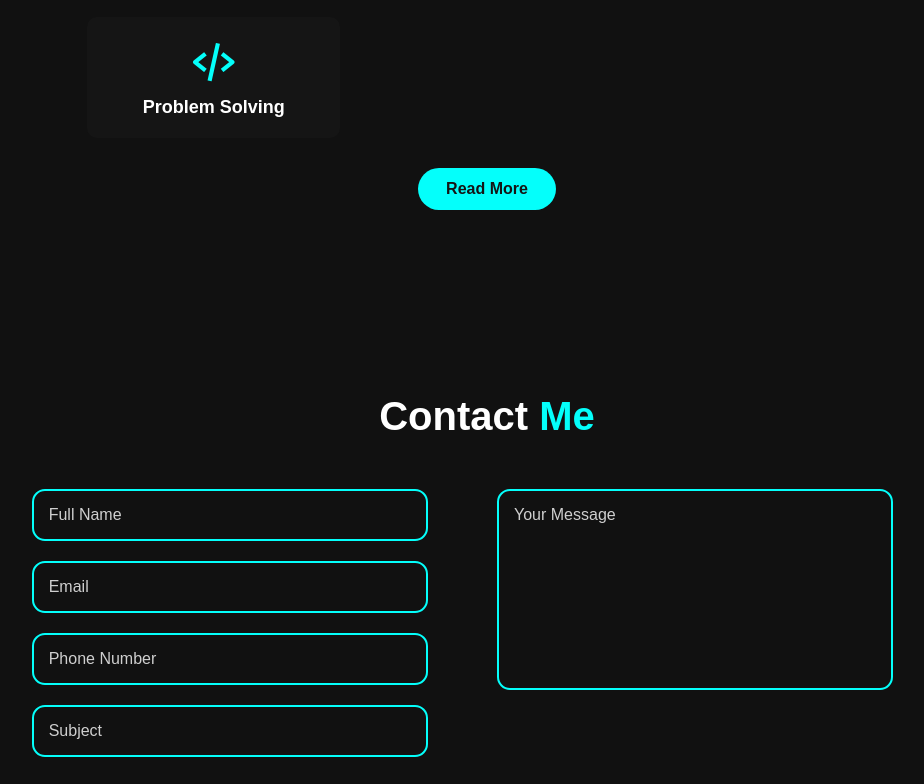
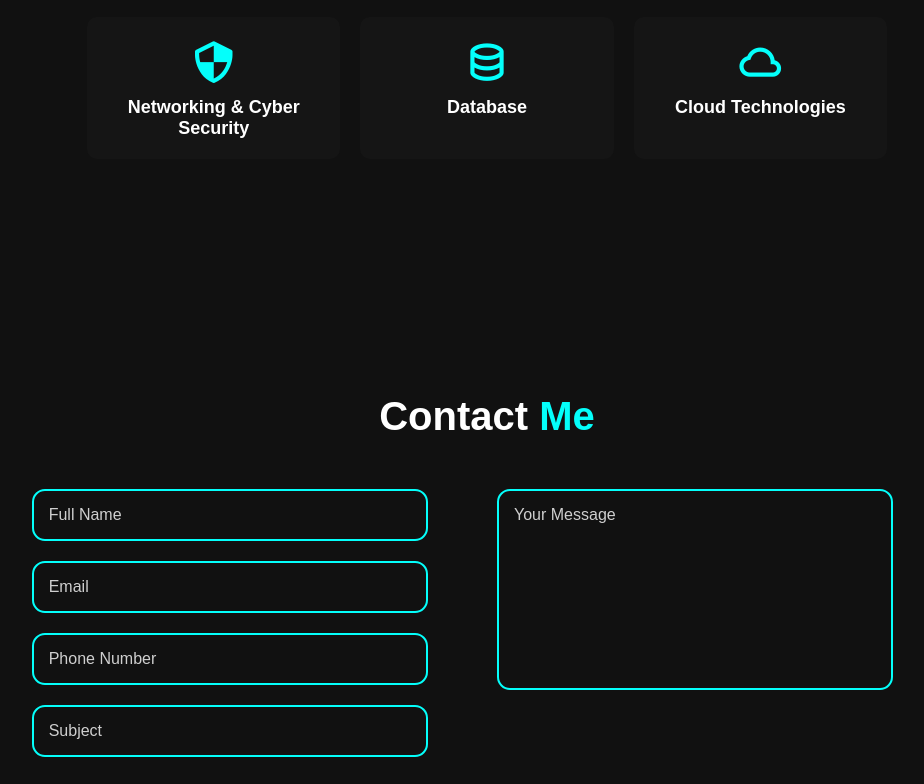
Before and after one commit to ompatelrmit/ompatelrmit.github.io, a plain HTML site: page index.html in a window 1280 px wide. Shown: the part 3054-3838 px from the top of the page, without its empty margins (153-1077 px from the left). Drawn offline with nearby package versions, Linux system fonts and the light colour scheme.

Commit message:
Add some New skills and remove unnecessary features

```diff
--- a/index.html
+++ b/index.html
@@ -158,12 +158,18 @@
               <h3>Programming Languages</h3>
             </div>
             <div class="skill_box">
-              <i class="bx bx-code-alt"></i>
-              <h3>Problem Solving</h3>
+              <i class="bx bx-shield-quarter"></i>
+              <h3>Networking & Cyber Security</h3>
+            </div>
+            <div class="skill_box">
+              <i class="bx bx-data"></i>
+              <h3>Database</h3>
+            </div>
+            <div class="skill_box">
+              <i class="bx bx-cloud"></i>
+              <h3>Cloud Technologies</h3>
             </div>
           </div>
-
-          <button class="about_btn">Read More</button>
         </div>
       </div>
     </section>
```
